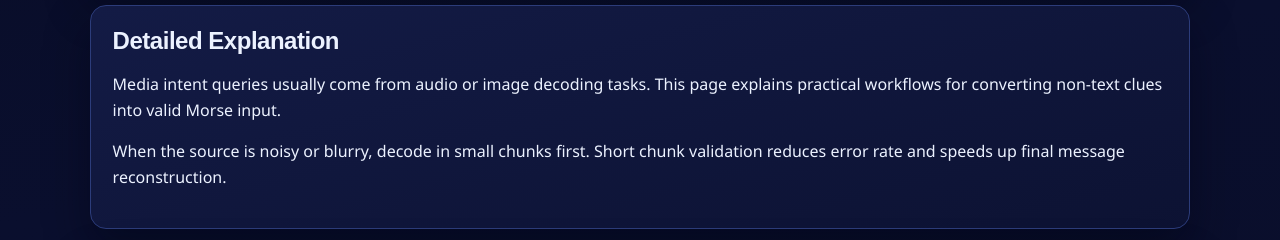
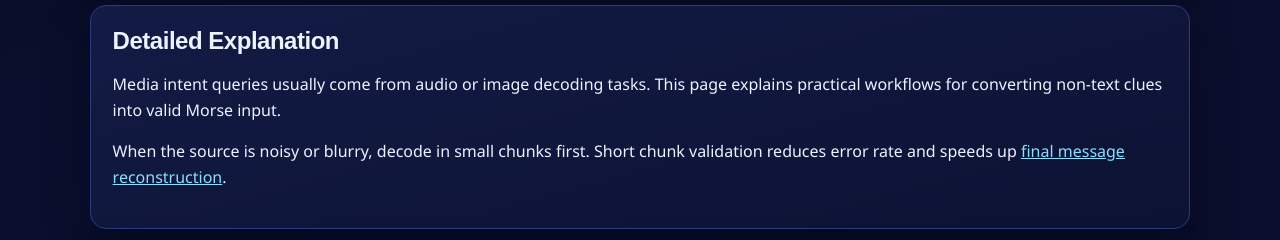
Before and after one commit to williamadamseo1-creator/morsecodegenerators.org, a plain HTML site: page morse-code-translator-picture/index.html in a window 1280 px wide. Shown: the part 1400-1640 px from the top of the page. Drawn offline with Linux system fonts and the light colour scheme.

Commit message:
Add external link to final message reconstruction text

```diff
--- a/morse-code-translator-picture/index.html
+++ b/morse-code-translator-picture/index.html
@@ -144,7 +144,7 @@
     <section class="panel reveal">
       <h2>Detailed Explanation</h2>
       <p>Media intent queries usually come from audio or image decoding tasks. This page explains practical workflows for converting non-text clues into valid Morse input.</p>
-      <p>When the source is noisy or blurry, decode in small chunks first. Short chunk validation reduces error rate and speeds up final message reconstruction.</p>
+      <p>When the source is noisy or blurry, decode in small chunks first. Short chunk validation reduces error rate and speeds up <a href="https://bestseoagencyforrealestateagents.com/">final message reconstruction</a>.</p>
     </section>
 
     <section class="panel reveal">
```
Also changed, not shown: 1 other file.
